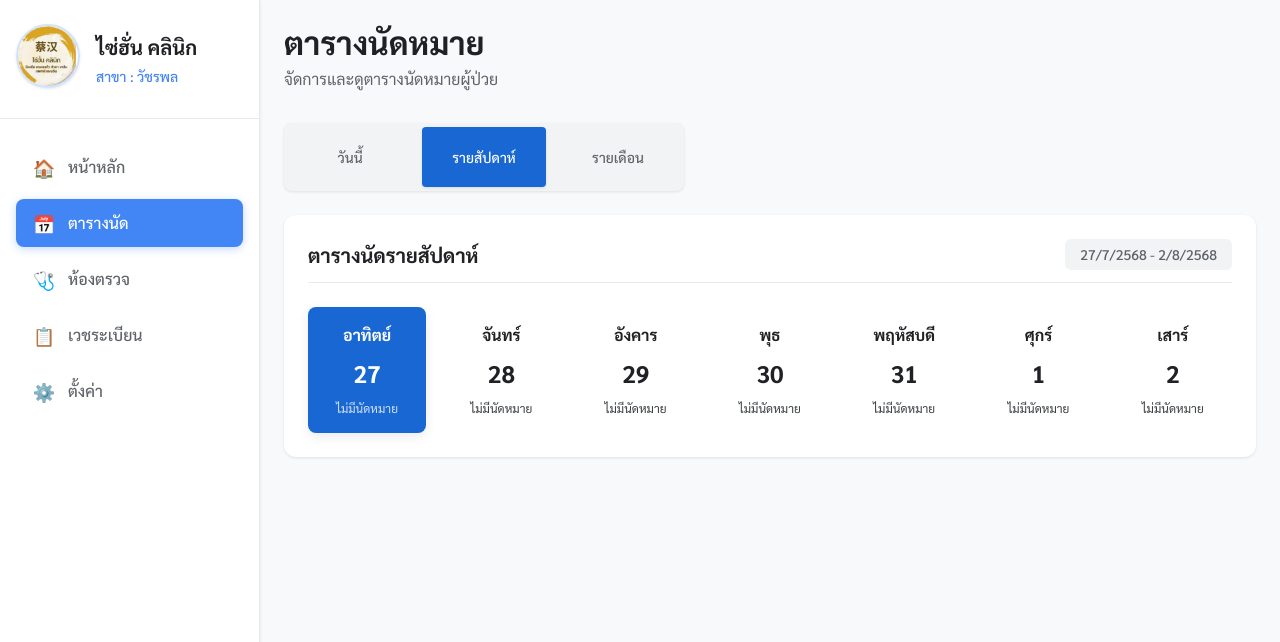
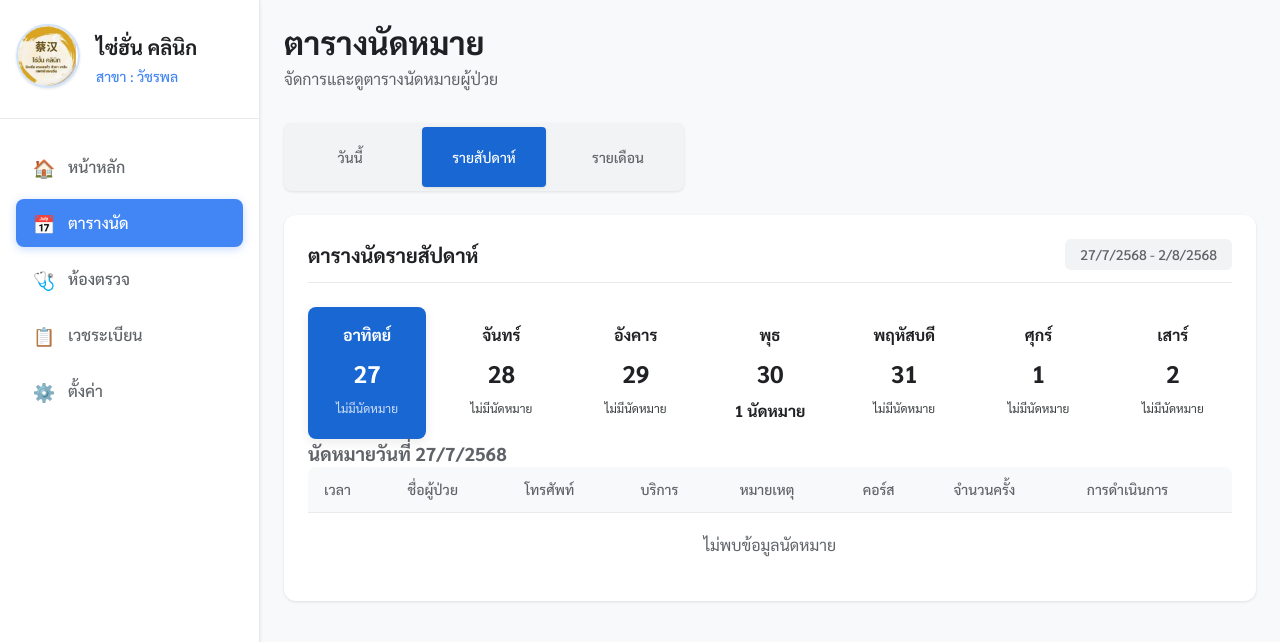
Before and after one commit to Shadoclown/Clinic, a React (Vite) app: page /appointments in a window 1280 px wide. Both pictures are taken after a click on the element "รายสัปดาห์". Shown: the top 642 px of the page. Built offline with nearby package versions, Linux system fonts and the light colour scheme.

Commit message:
add table to weekly

```diff
--- a/src/components/Appointment/Weekly.jsx
+++ b/src/components/Appointment/Weekly.jsx
@@ -1,11 +1,15 @@
 import React, { useState } from 'react';
 import '../style/Appointment/Weekly.css';
+import { getMonthlyAppointments } from '../../utils/patientData';
 
 const WeeklyView = () => {
     const days = ['อาทิตย์', 'จันทร์', 'อังคาร', 'พุธ', 'พฤหัสบดี', 'ศุกร์', 'เสาร์'];
     const [selectedDate, setSelectedDate] = useState(new Date());
     const today = new Date();
     const currentDayIndex = today.getDay();
+
+    // Get all appointments data
+    const allAppointments = getMonthlyAppointments();
 
     // Generate week dates dynamically
     const getWeekDates = () => {
@@ -42,6 +46,28 @@ const WeeklyView = () => {
         return date.toDateString() === selectedDate.toDateString();
     };
 
+    // Get appointments for selected date
+    const getAppointmentsForSelectedDate = () => {
+        return allAppointments.filter(appointment =>
+            appointment.date.toDateString() === selectedDate.toDateString()
+        );
+    };
+
+    // Get count of appointments for a specific date
+    const getAppointmentCountForDate = (date) => {
+        return allAppointments.filter(appointment =>
+            appointment.date.toDateString() === date.toDateString()
+        ).length;
+    };
+
+    // Selected day's appointments
+    const selectedDayAppointments = getAppointmentsForSelectedDate();
+
+    // Format date for display
+    const formatSelectedDate = () => {
+        return `${selectedDate.getDate()}/${selectedDate.getMonth() + 1}/${selectedDate.getFullYear() + 543}`;
+    };
+
     return (
         <div className="week-view">
             <div className="view-header">
@@ -51,6 +77,7 @@ const WeeklyView = () => {
             <div className="week-grid">
                 {days.map((day, index) => {
                     const date = weekDates[index];
+                    const appointmentCount = getAppointmentCountForDate(date);
                     return (
                         <div
                             key={day}
@@ -62,10 +89,62 @@ const WeeklyView = () => {
                         >
                             <p>{day}</p>
                             <p className="date-number">{date.getDate()}</p>
-                            <p className="no-appointments">ไม่มีนัดหมาย</p>
+                            <p className={appointmentCount > 0 ? 'has-appointments' : 'no-appointments'}>
+                                {appointmentCount > 0 ? `${appointmentCount} นัดหมาย` : 'ไม่มีนัดหมาย'}
+                            </p>
                         </div>
                     );
                 })}
+            </div>
+
+            {/* Daily appointments table for selected day */}
+            <div className="daily-appointments-table">
+                <h3>นัดหมายวันที่ {formatSelectedDate()}</h3>
+                <div className="table-wrapper">
+                    <table className="thai-clinic-table">
+                        <thead>
+                            <tr>
+                                <th>เวลา</th>
+                                <th>ชื่อผู้ป่วย</th>
+                                <th>โทรศัพท์</th>
+                                <th>บริการ</th>
+                                <th>หมายเหตุ</th>
+                                <th>คอร์ส</th>
+                                <th>จำนวนครั้ง</th>
+                                <th>การดำเนินการ</th>
+                            </tr>
+                        </thead>
+                        <tbody>
+                            {selectedDayAppointments.length === 0 ? (
+                                <tr>
+                                    <td colSpan="8" style={{textAlign: 'center', padding: '20px'}}>
+                                        ไม่พบข้อมูลนัดหมาย
+                                    </td>
+                                </tr>
+                            ) : (
+                                selectedDayAppointments.map((appointment, index) => (
+                                    <tr key={index}>
+                                        <td className="appointment-time-cell">
+                                            <div className="appointment-time">
+                                                <span className="time">{appointment.time}</span>
+                                            </div>
+                                        </td>
+                                        <td>{appointment.patientName}</td>
+                                        <td>{appointment.phone}</td>
+                                        <td>{appointment.service}</td>
+                                        <td>{appointment.notes || '-'}</td>
+                                        <td>{appointment.course[0]}</td>
+                                        <td>{appointment.course[1]}/{appointment.course[2]}</td>
+                                        <td className="table-actions">
+                                            <button className="action-btn view-btn">ดูรายละเอียด</button>
+                                            <button className="action-btn edit-btn">แก้ไข</button>
+                                        </td>
+                                    </tr>
+                                ))
+                            )}
+                        </tbody>
+                    </table>
+                </div>
             </div>
         </div>
     );
```
